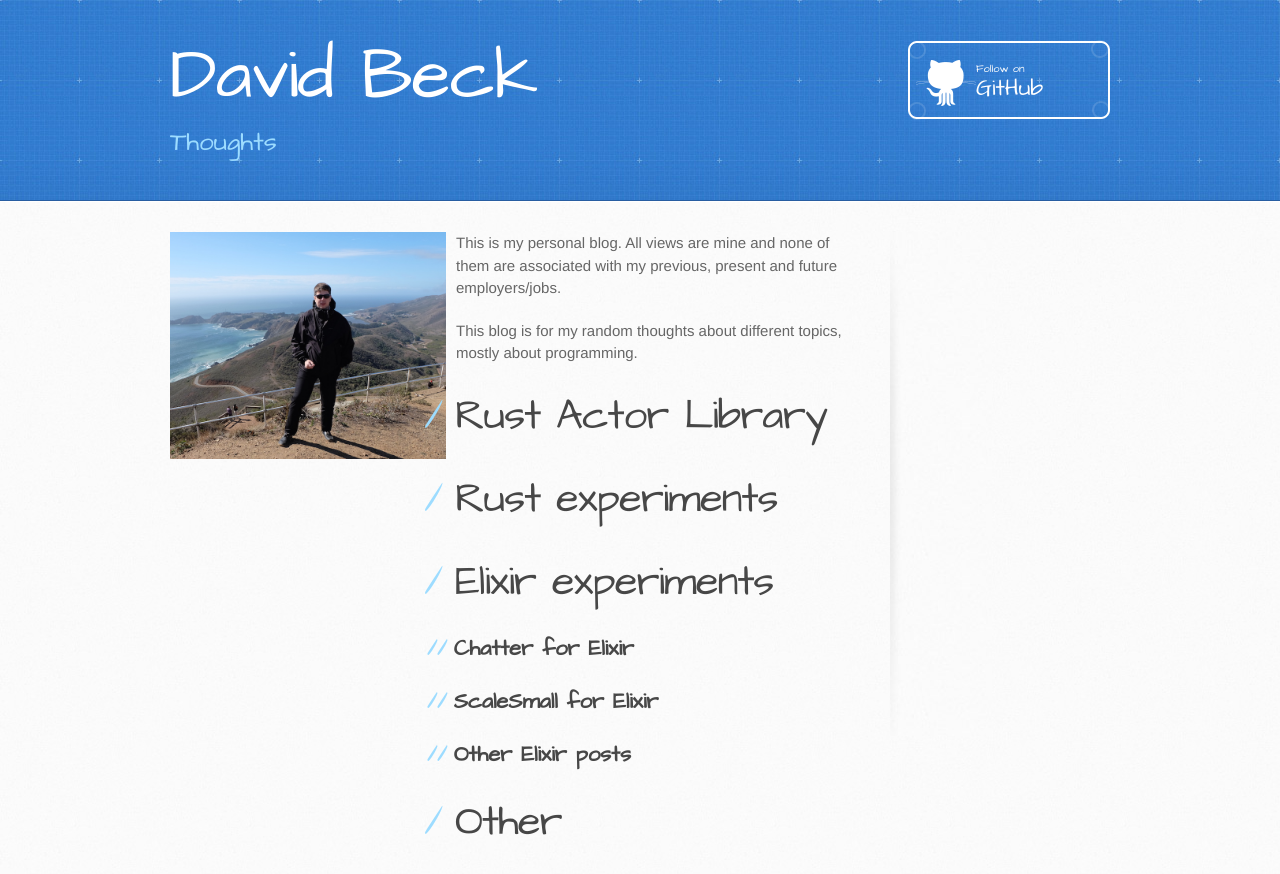
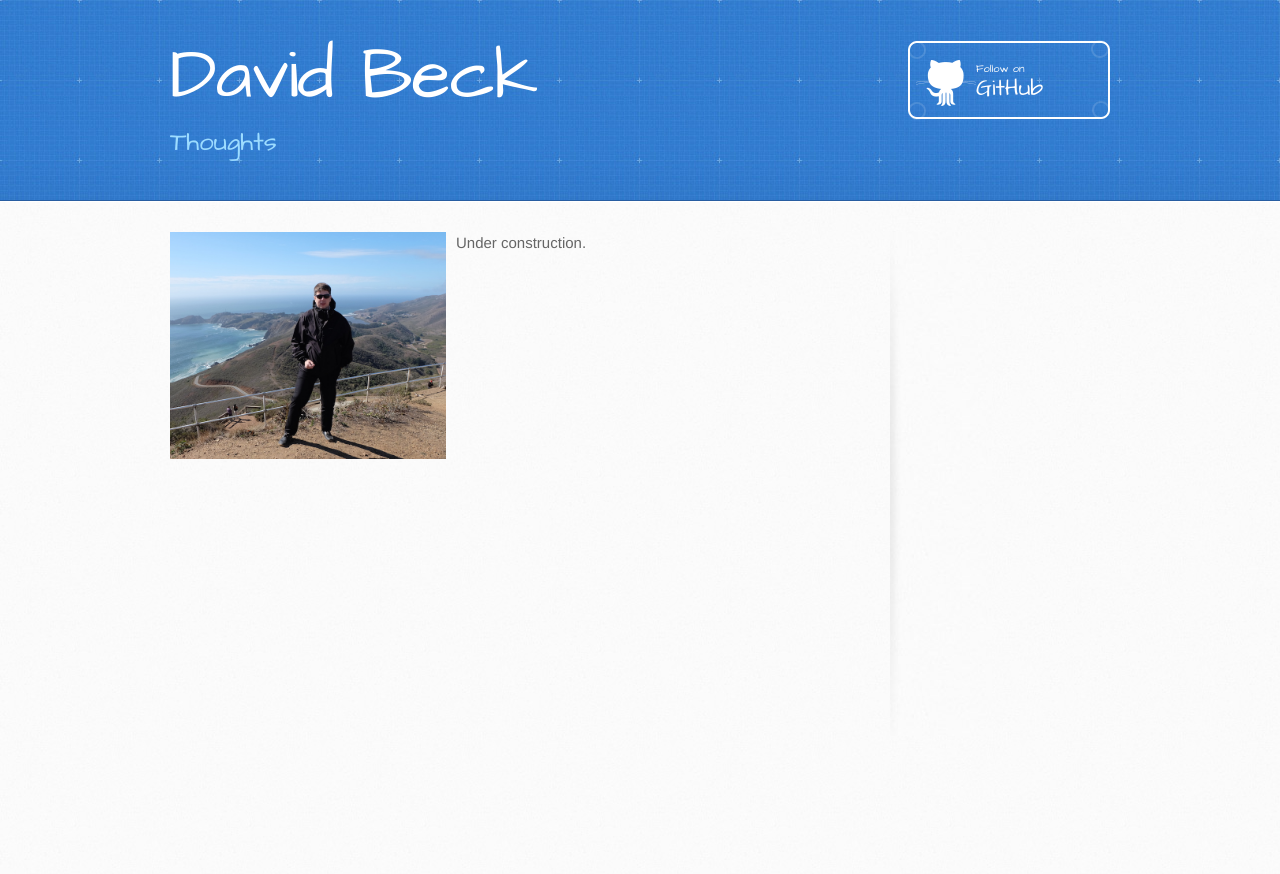
Before and after one commit to dbeck/dbeck.github.io, a Jekyll site: the page built from index.html, in a window 1280 px wide. Shown: the top 874 px of the page. Built offline with Jekyll 4.4.1, drawn with Linux system fonts in a browser that asks for light colours.

Commit message:
under construction on the main page

```diff
--- a/index.html
+++ b/index.html
@@ -6,38 +6,41 @@
 
 <div id="about" style="float: none">
   <span><img src="/images/DSCF5591.JPG" alt="Me" width="40%" style="float: left; padding-right: 10px"></span>
-  <span>
+  <span><!--
     <p>
       This is my personal blog. All views are mine and none of them are associated with my previous,
       present and future employers/jobs.
     </p>
     <p>
       This blog is for my random thoughts about different topics, mostly about programming.
+    </p>-->
+    <p>
+    Under construction.
     </p>
   </span>
 </div>
 
 <div id="home" style="float: left">
 
-  <h1>Rust Actor Library</h1>
+  <!-- <h1>Rust Actor Library</h1>
   <ul class="posts">
     {% for post in site.posts %}
       {% if post.category == 'ActorRS' %}
       <li><span>{{ post.date | date_to_string }}</span> &raquo; <a href="{{ post.url }}">{{ post.title }}</a></li>
       {% endif %}
     {% endfor %}
-  </ul>
+  </ul>-->
 
-  <h1>Rust experiments</h1>
+  <!-- <h1>Rust experiments</h1>
   <ul class="posts">
     {% for post in site.posts %}
       {% if post.category == 'Rust' %}
       <li><span>{{ post.date | date_to_string }}</span> &raquo; <a href="{{ post.url }}">{{ post.title }}</a></li>
       {% endif %}
     {% endfor %}
-  </ul>
+  </ul>-->
 
-  <h1>Elixir experiments</h1>
+  <!-- <h1>Elixir experiments</h1>
   <h2>Chatter for Elixir</h2>
   <ul class="posts">
     {% for post in site.posts %}
@@ -45,25 +48,25 @@
       <li><span>{{ post.date | date_to_string }}</span> &raquo; <a href="{{ post.url }}">{{ post.title }}</a></li>
       {% endif %}
     {% endfor %}
-  </ul>
+  </ul>-->
 
-  <h2>ScaleSmall for Elixir</h2>
+  <!-- <h2>ScaleSmall for Elixir</h2>
   <ul class="posts">
     {% for post in site.posts %}
       {% if post.category == 'ScaleSmall for Elixir' %}
       <li><span>{{ post.date | date_to_string }}</span> &raquo; <a href="{{ post.url }}">{{ post.title }}</a></li>
       {% endif %}
     {% endfor %}
-  </ul>
+  </ul>-->
 
-  <h2>Other Elixir posts</h2>
+  <!-- <h2>Other Elixir posts</h2>
   <ul class="posts">
     {% for post in site.posts %}
       {% if post.category == 'Elixir' %}
       <li><span>{{ post.date | date_to_string }}</span> &raquo; <a href="{{ post.url }}">{{ post.title }}</a></li>
       {% endif %}
     {% endfor %}
-  </ul>
+  </ul>-->
 
   <!--
   <h1>IoT</h1>
@@ -85,13 +88,13 @@
   </ul>
   -->
 
-  <h1>Other</h1>
+  <!-- <h1>Other</h1>
   <ul class="posts">
     {% for post in site.posts %}
       {% if post.category != 'ActorRS' and post.category != 'Rust' and post.category != 'Elixir' and post.category != 'IoT' and post.category != 'Startup' and post.category != 'ScaleSmall for Elixir' and post.category != 'Chatter for Elixir' %}
         <li><span>{{ post.date | date_to_string }}</span> &raquo; <a href="{{ post.url }}">{{ post.title }}</a></li>
       {% endif %}
     {% endfor %}
-  </ul>
+  </ul>-->
 
 </div>
```
